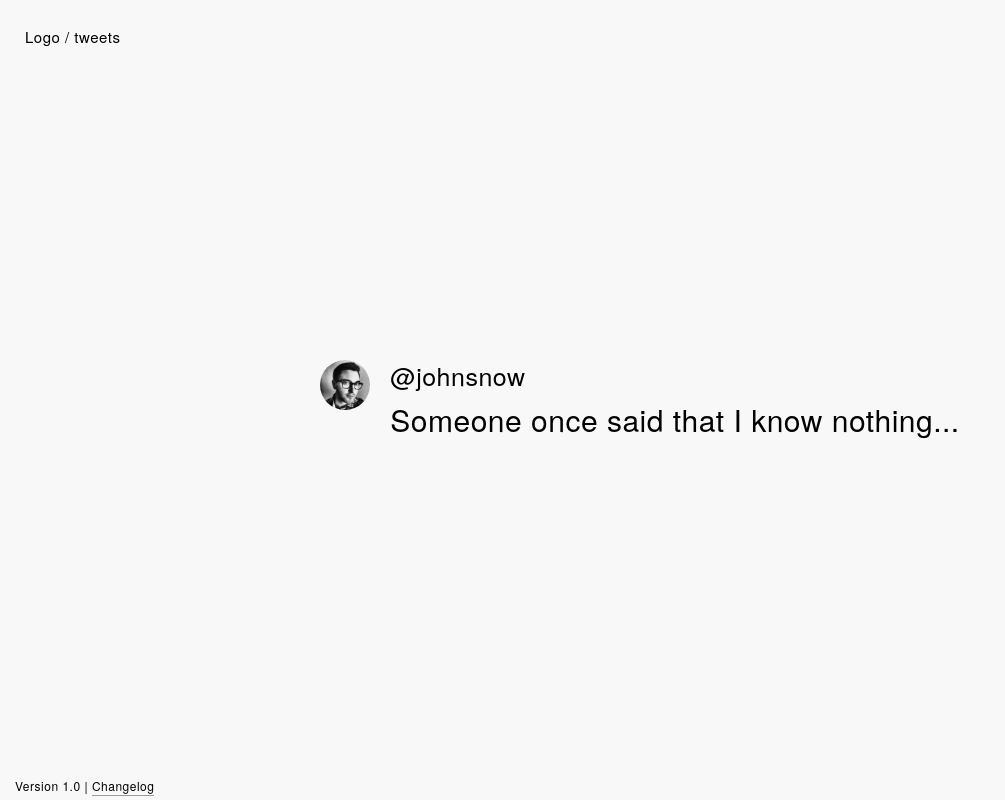
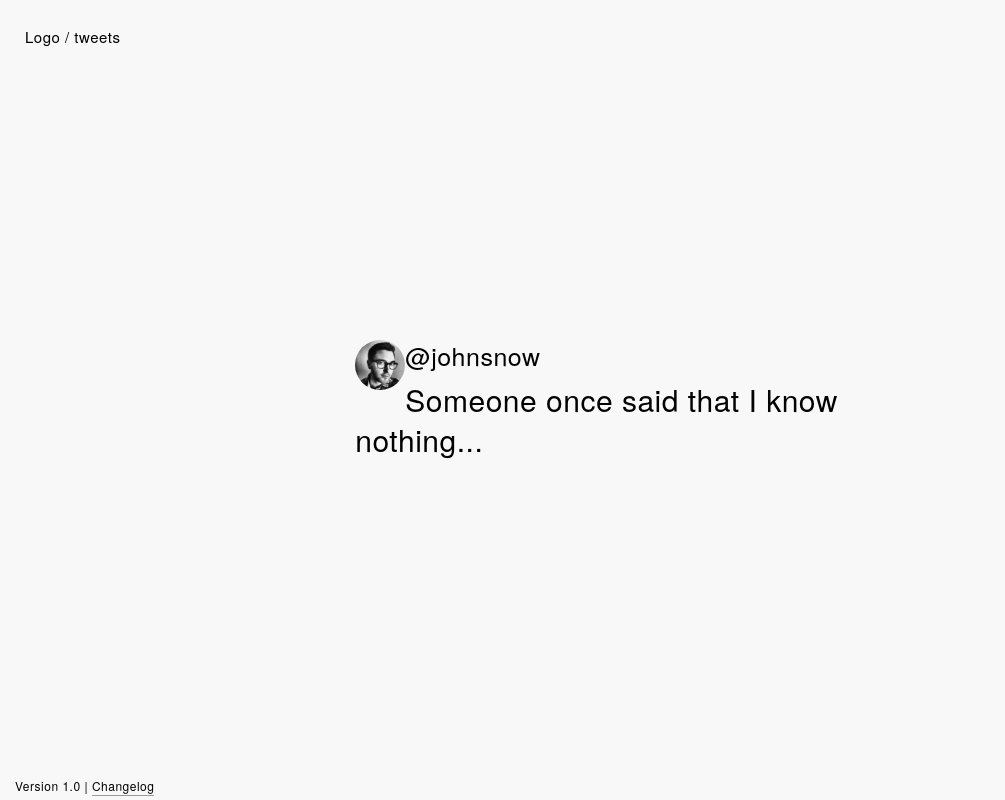
Before and after one commit to OneHunnid/dimmi-gesture, a website: page index.html in a window 1280 px wide. Shown: the whole page, without its empty margins (0-1005 px from the left). Drawn offline with nearby package versions, Linux system fonts and the light colour scheme.

Commit message:
modified html structure of tweet to make tweets centered

```diff
--- a/index.html
+++ b/index.html
@@ -26,10 +26,8 @@
 			<section class="tweetFlexItem">
 				<div class="activeTweet">
 					<div class="activeTweet__avatar"><img src="#"></div>
-					<div class="activeTweet__wrapper">
-						<div class="activeTweet__name">name</div>
-						<div class="activeTweet__message"></div>
-					</div>
+					<div class="activeTweet__name">name</div>
+					<div class="activeTweet__message"></div>
 				</div>
 			</section>
 		</div>
```
